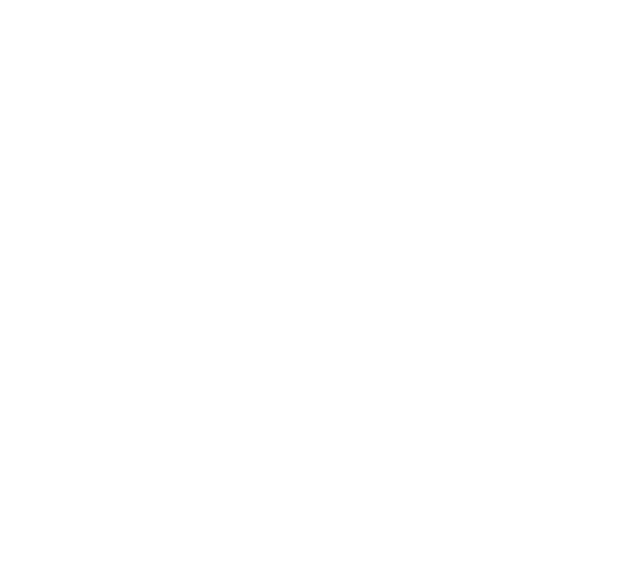
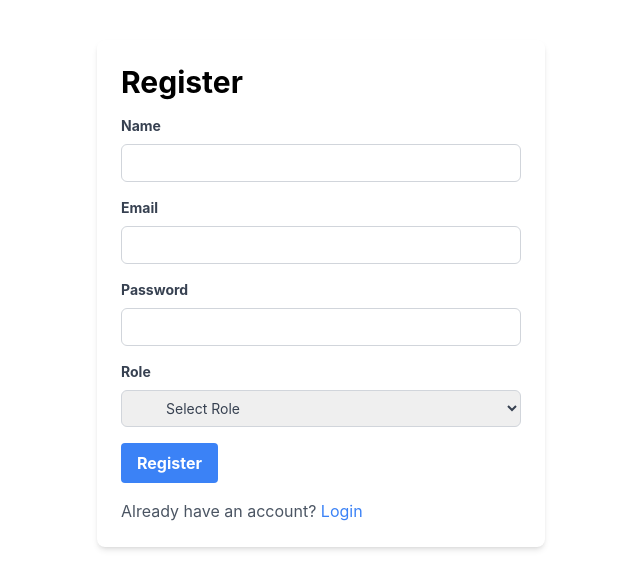
Before and after one commit to niozzz/simple-job-application-app, a React (Create React App) app in the folder job-fe/: page /register in a window 1280 px wide. Before the commit this address had no page. Shown: the top 588 px of the page, without its empty margins (319-959 px from the left). Built offline with nearby package versions, Linux system fonts and the light colour scheme.

Commit message:
feat : register

```diff
--- a/job-fe/src/App.js
+++ b/job-fe/src/App.js
@@ -7,6 +7,7 @@
 import LoginForm from "./page/auth/loginForm";
 import { UserProvider } from "./context/userContext";
 import AuthGuard from "./authGuard";
+import RegisterForm from "./page/auth/registerForm";
 
 function App() {
   return (
@@ -15,6 +16,7 @@
         <Routes>
           <Route path="/" element={<Home />} />
           <Route path="/login" element={<LoginForm />} />
+          <Route path="/register" element={<RegisterForm />} />
           <Route
             path="/jobs/*"
             element={
--- a/job-fe/src/page/auth/loginForm.js
+++ b/job-fe/src/page/auth/loginForm.js
@@ -1,3 +1,4 @@
+// LoginForm.js
 import React, { useContext, useEffect, useState } from "react";
 import { useNavigate } from "react-router-dom";
 import { UserContext } from "../../context/userContext";
@@ -65,6 +66,15 @@
           Login
         </button>
       </form>
+      <p className="text-gray-600 mt-4">
+        Don't have an account?{" "}
+        <button
+          className="text-blue-500 hover:text-blue-700"
+          onClick={() => navigate("/register")}
+        >
+          Register
+        </button>
+      </p>
     </div>
   );
 };
--- /dev/null
+++ b/job-fe/src/page/auth/registerForm.js
@@ -0,0 +1,135 @@
+// RegisterForm.js
+import React, { useState } from "react";
+import axios from "axios";
+import { useNavigate } from "react-router-dom";
+
+const RegisterForm = () => {
+  const [name, setName] = useState("");
+  const [email, setEmail] = useState("");
+  const [password, setPassword] = useState("");
+  const [role, setRole] = useState("");
+  const [error, setError] = useState(null);
+  const navigate = useNavigate();
+
+  const handleSubmit = async (e) => {
+    e.preventDefault();
+    try {
+      const response = await axios.post("http://localhost:4000/api/register", {
+        name,
+        email,
+        password,
+        role,
+      });
+
+      alert("Registration successful!");
+      navigate("/login", { replace: true });
+    } catch (error) {
+      if (error.response) {
+        setError(error.response.data.error);
+      } else {
+        setError("Server Error");
+      }
+    }
+  };
+
+  return (
+    <div className="max-w-md mx-auto mt-10 bg-white shadow-md rounded-lg p-6">
+      <h1 className="text-3xl font-bold mb-4">Register</h1>
+      {error && (
+        <div className="bg-red-100 border border-red-400 text-red-700 px-4 py-3 rounded mb-4">
+          {error}
+        </div>
+      )}
+      <form onSubmit={handleSubmit}>
+        <div className="mb-4">
+          <label
+            className="block text-gray-700 text-sm font-bold mb-2"
+            htmlFor="name"
+          >
+            Name
+          </label>
+          <input
+            className="block w-full p-2 pl-10 text-sm text-gray-700 border border-gray-300 rounded-md focus:outline-none focus:ring-blue-500 focus:border-blue-500"
+            type="text"
+            id="name"
+            value={name}
+            onChange={(e) => setName(e.target.value)}
+          />
+        </div>
+        <div className="mb-4">
+          <label
+            className="block text-gray-700 text-sm font-bold mb-2"
+            htmlFor="email"
+          >
+            Email
+          </label>
+          <input
+            className="block w-full p-2 pl-10 text-sm text-gray-700 border border-gray-300 rounded-md focus:outline-none focus:ring-blue-500 focus:border-blue-500"
+            type="email"
+            id="email"
+            value={email}
+            onChange={(e) => setEmail(e.target.value)}
+          />
+        </div>
+        <div className="mb-4">
+          <label
+            className="block text-gray-700 text-sm font-bold mb-2"
+            htmlFor="password"
+          >
+            Password
+          </label>
+          <input
+            className="block w-full p-2 pl-10 text-sm text-gray-700 border border-gray-300 rounded-md focus:outline-none focus:ring-blue-500 focus:border-blue-500"
+            type="password"
+            id="password"
+            value={password}
+            onChange={(e) => setPassword(e.target.value)}
+          />
+        </div>
+        <div className="mb-4">
+          <label
+            className="block text-gray-700 text-sm font-bold mb-2"
+            htmlFor="role"
+          >
+            Role
+          </label>
+          <select
+            className="block w-full p-2 pl-10 text-sm text-gray-700 border border-gray-300 rounded-md focus:outline-none focus:ring-blue-500 focus:border-blue-500"
+            id="role"
+            value={role}
+            onChange={(e) => {
+              if (e.target.value === "") {
+                setRole("");
+              } else {
+                setRole(e.target.value);
+              }
+            }}
+          >
+            <option value="" disabled={role !== ""}>
+              Select Role
+            </option>
+            <option value="employer">Employer</option>
+            <option value="jobSeeker">Job Seeker</option>
+          </select>
+        </div>
+        <button
+          className="bg-blue-500 hover:bg-blue-700 text-white font-bold py-2 px-4 rounded"
+          type="submit"
+        >
+          Register
+        </button>
+      </form>
+      <p className="text-gray-600 mt-4">
+        Already have an account?{" "}
+        <button
+          className="text-blue-500 hover:text-blue-700"
+          onClick={() => navigate("/login")}
+        >
+          Login
+        </button>
+      </p>
+    </div>
+  );
+};
+
+export default RegisterForm;
```
